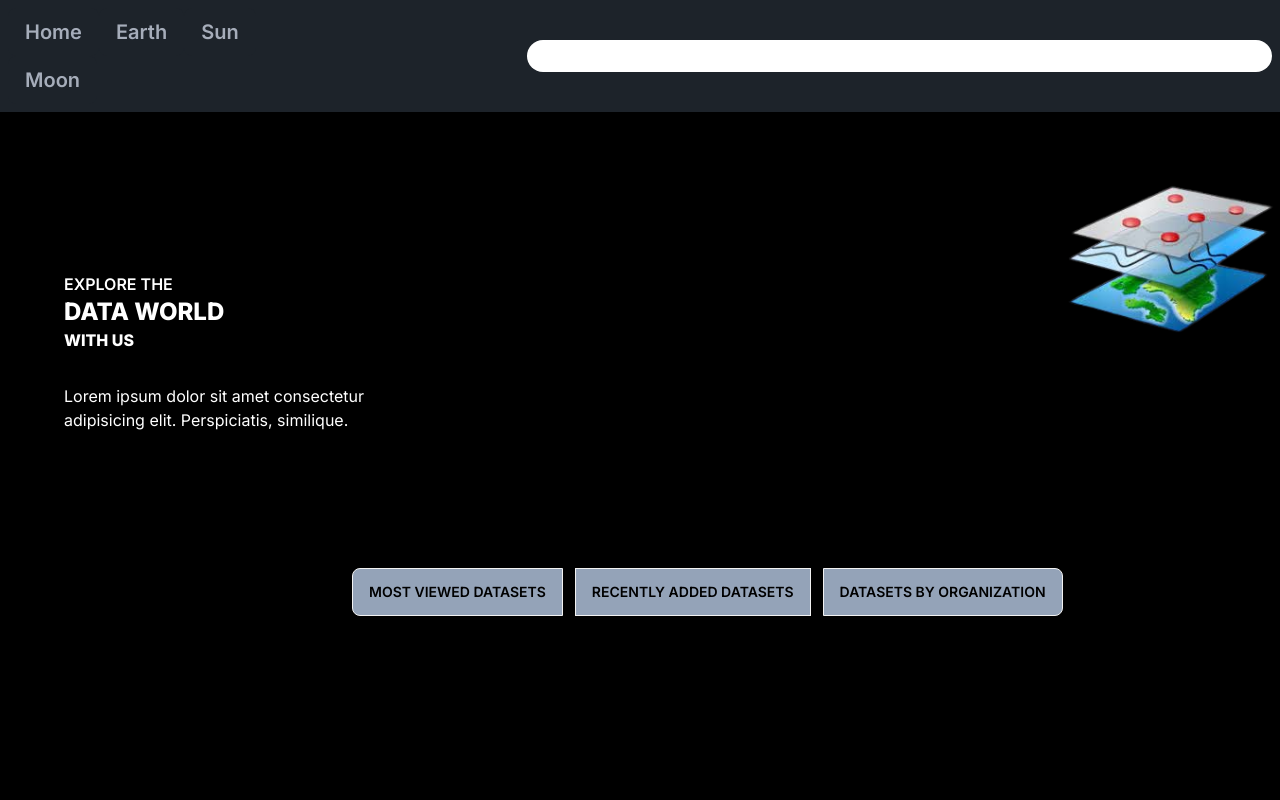
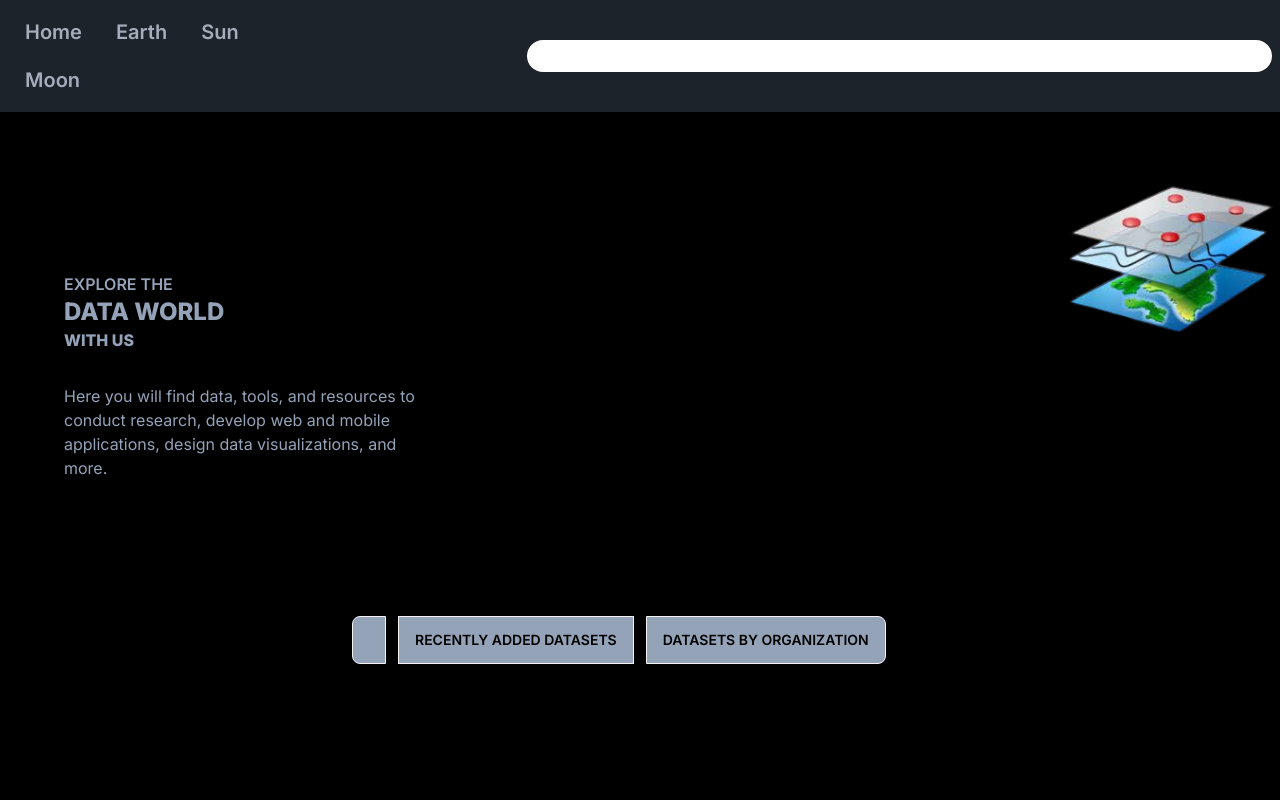
Before and after one commit to bhattaraisushma/DataB, a Next.js app in the folder frontend/: page / in a window 1280 px wide. Shown: the top 800 px of the page. Built offline with nearby package versions, Linux system fonts and the light colour scheme.

Commit message:
hellow world

```diff
--- a/frontend/app/components/Leftside.js
+++ b/frontend/app/components/Leftside.js
@@ -2,12 +2,13 @@ import React from 'react'
 function Leftside() {
   return (
     <>
-     <div className='  w-[50%]   text-white' >
+     <div className='  w-[50%]   text-slate-400' >
 <div className='pl-[4rem] pt-[10rem]'>
         <p className='font-semibold '>EXPLORE THE</p>
         <p className='font-extrabold text-2xl'>  DATA WORLD </p>
         <p className='font-extrabold  '>WITH US</p>
-        <p className='pt-[2rem]'>Lorem ipsum dolor sit amet consectetur adipisicing elit. Perspiciatis, similique.</p>
+        <p className='pt-[2rem]'>Here you will find data, tools, and resources to conduct research, develop web and
+         mobile applications, design data visualizations, and more.</p>
         </div>
         <div>
 
--- a/frontend/app/page.js
+++ b/frontend/app/page.js
@@ -17,9 +17,13 @@ const Home = () => {
 
                 <div className='flex pl-[22rem] pt-[8rem]  justify-items-center'>
                   <div className="join flex items-center space-x-3">
-                    <button className="btn join-item my-2 bg-slate-400 hover:bg-white text-black">Most Viewed Datasets</button>
-                    <button className="btn join-item my-2 bg-slate-400 hover:bg-white text-black">Recently Added Datasets</button>
-                    <button className="btn join-item my-2 bg-slate-400 hover:bg-white text-black">Datasets by Organization</button>
+                    <button className="btn join-item my-2 bg-slate-400 hover:bg-white text-black">
+
+                      </button>
+                    <button className="btn join-item my-2 bg-slate-400 hover:bg-white text-black">Recently Added
+                     Datasets</button>
+                    <button className="btn join-item my-2 bg-slate-400 hover:bg-white text-black">Datasets by
+                     Organization</button>
                   </div>
 
 
```
